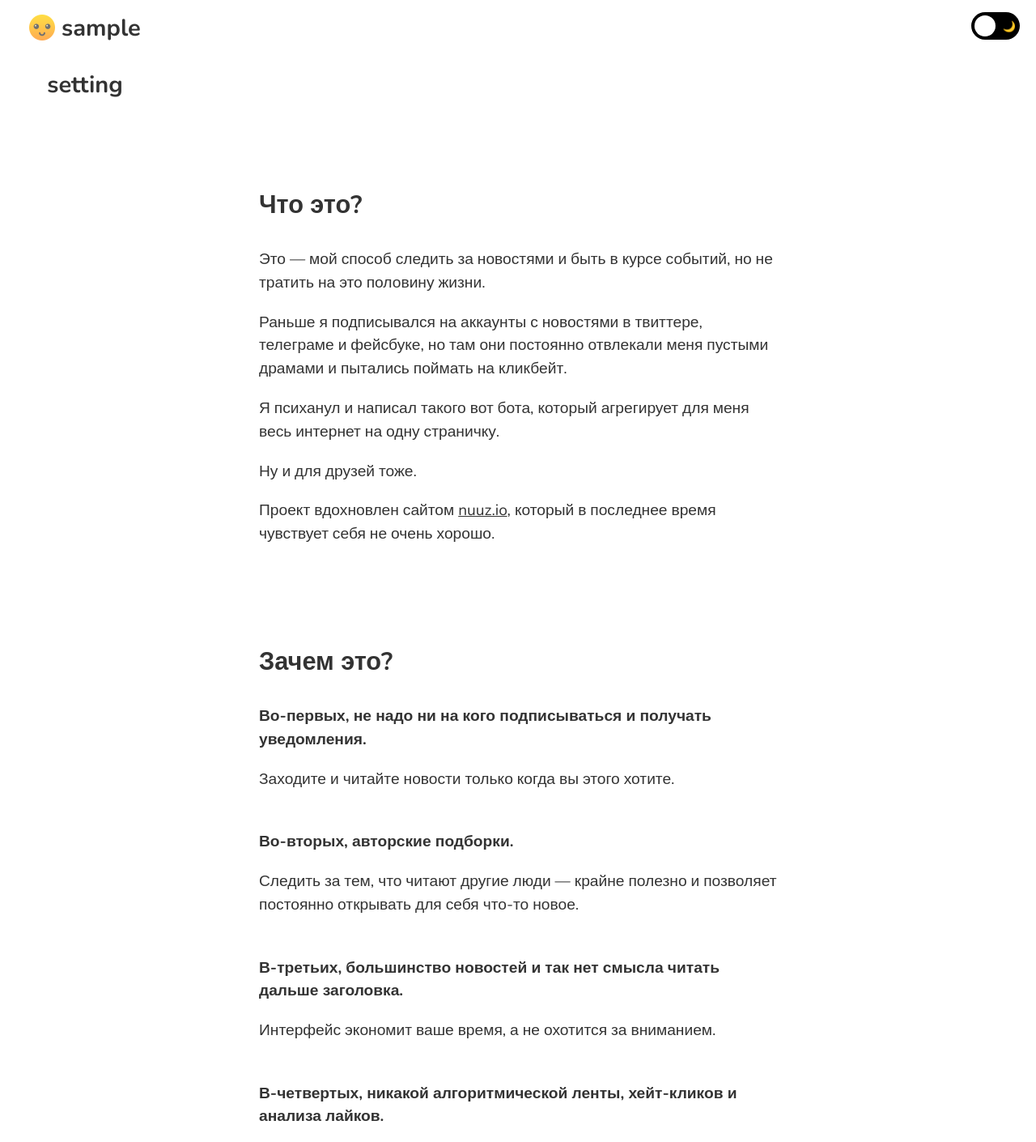
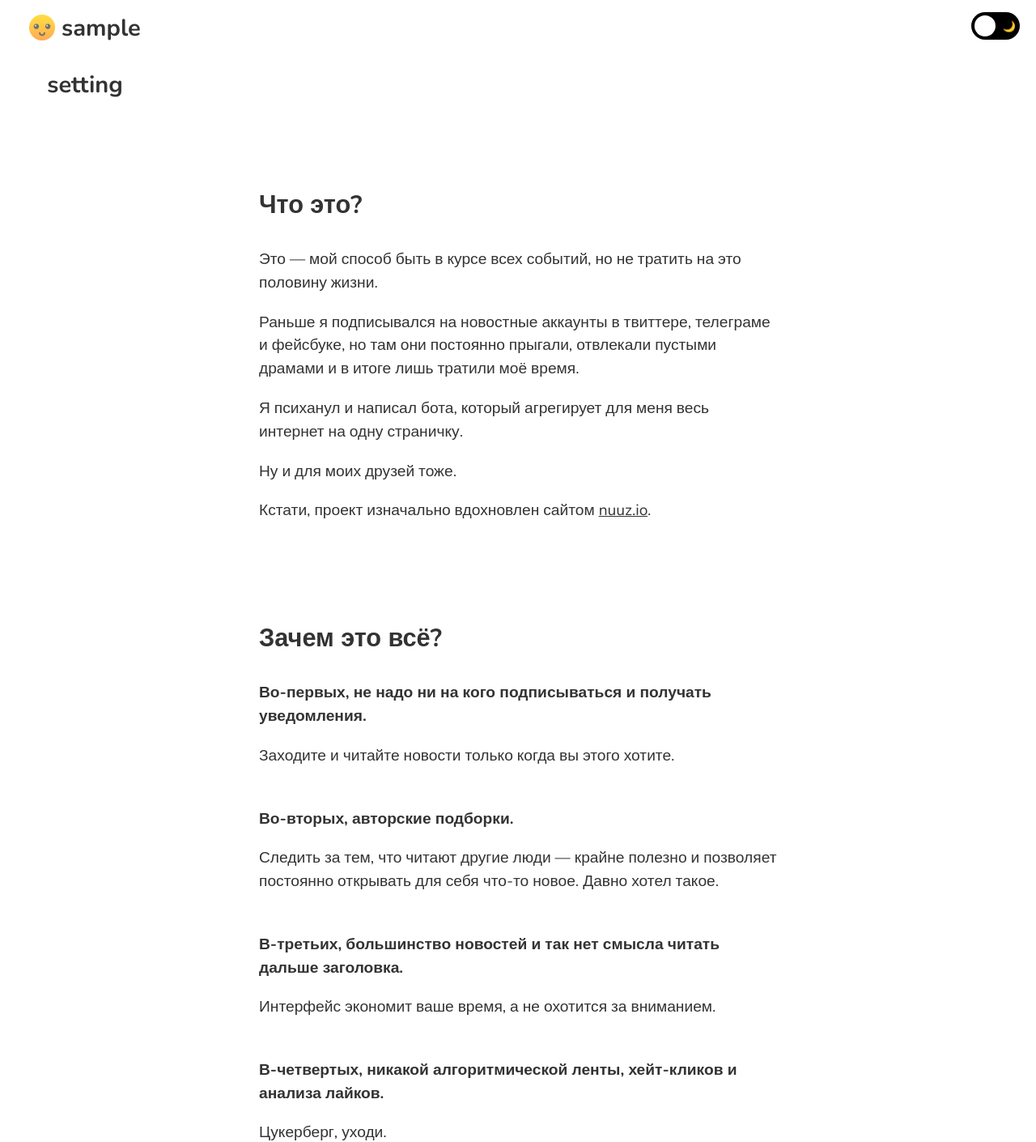
Before and after one commit to vas3k/infomate.club, a Django app: template templates/what.html in a window 1280 px wide. Shown: the top 1410 px of the page at 81% size. Run offline with Django 3.2, Linux system fonts and the light colour scheme; the template is opened without the code that fills it: most values are stand-ins (such as "Sample title", 1, 10 or a date in 2020); some libraries are stand-ins or nearby versions.

Commit message:
Fix wording

```diff
--- a/templates/what.html
+++ b/templates/what.html
@@ -8,30 +8,29 @@
         <h2><a href="#what">Что это?</a></h2>
 
         <p>
-            Это — мой способ следить за новостями и быть в курсе событий, но не тратить на это половину жизни.
+            Это — мой способ быть в курсе всех событий, но не тратить на это половину жизни.
         </p>
 
         <p>
-            Раньше я подписывался на аккаунты с новостями в твиттере, телеграме и фейсбуке,
-            но там они постоянно отвлекали меня пустыми драмами и пытались поймать на кликбейт.
+            Раньше я подписывался на новостные аккаунты в твиттере, телеграме и фейсбуке,
+            но там они постоянно прыгали, отвлекали пустыми драмами и в итоге лишь тратили моё время.
         </p>
 
         <p>
-            Я психанул и написал такого вот бота, который агрегирует для меня весь интернет на одну страничку.
+            Я психанул и написал бота, который агрегирует для меня весь интернет на одну страничку.
         </p>
 
         <p>
-            Ну и для друзей тоже.
+            Ну и для моих друзей тоже.
         </p>
 
         <p>
-            Проект вдохновлен сайтом <a href="http://nullrefer.com/?https://nuuz.io/" referrerpolicy="no-referrer">nuuz.io</a>,
-            который в последнее время чувствует себя не очень хорошо.
+            Кстати, проект изначально вдохновлен сайтом <a href="http://nullrefer.com/?https://nuuz.io/" referrerpolicy="no-referrer">nuuz.io</a>.
         </p>
     </div>
 
     <div class="what-block" id="why">
-        <h2><a href="#why">Зачем это?</a></h2>
+        <h2><a href="#why">Зачем это всё?</a></h2>
 
         <p>
             <strong>Во-первых, не надо ни на кого подписываться и получать уведомления.</strong>
@@ -46,7 +45,7 @@
         </p>
 
         <p>
-            Следить за тем, что читают другие люди — крайне полезно и позволяет постоянно открывать для себя что-то новое.<br><br>
+            Следить за тем, что читают другие люди — крайне полезно и позволяет постоянно открывать для себя что-то новое. Давно хотел такое.<br><br>
         </p>
 
         <p>
@@ -110,13 +109,13 @@
 
         <p>
             Всегда рады новым лицам! Если вы следите за новостями в какой-то области,
-            будь то кино, игры, космос, маркетинг, да что угодно, и могли бы сделать такую же тематическую подборку
+            будь то кино, игры, космос, маркетинг, да что угодно, и могли бы сделать по ней тематическую подборку
             — напишите мне на почту: <a href="mailto:me@vas3k.ru">me@vas3k.ru</a>.
         </p>
 
         <p>
-            Мы всё обсудим лично, и если подборка будет интересной и не дублирует уже имеющиеся,
-            вы присылаете мне список, я ставлю на вас все ссылочки с благодарностями и подборка появится здесь.
+            Мы всё обсудим, и если подборка интересная и не дублирует имеющиеся, вы присылаете мне список,
+            я ставлю на вас все ссылочки с благодарностями и подборка появляется здесь. Всё просто.
         </p>
 
         <p>
@@ -125,16 +124,22 @@
     </div>
 
     <div class="what-block" id="tipidor">
-        <h2><a href="#tipidor">Где мой любимый канал с мемами? Как может автор читать такое говно? Почему подборки платные? Вы идиоты? Кому это нужно вообще?</a></h2>
+        <h2><a href="#tipidor">
+            Где мой любимый канал с мемами? Как может автор читать такое говно? Почему подборки платные? Вы идиоты? Кому это нужно вообще? Не понимаю.
+        </a></h2>
 
         <p>
-            Твоё мнение никому не интересно, признай уже.
-            Ты просто строишь из себя циника в интернете, чтобы притупить гнетущее чувство одиночества внутри.
-            Критика мира позволяет тебе на время забыть о собственном ничтожестве, но это лишь самообман.
+            Твоё мнение в интернете никому не интересно, признай уже.
+            Ты просто строишь из себя циника, чтобы притупить гнетущее чувство одиночества внутри.
+            Критика всего мира позволяет на время забыть о собственном ничтожестве, но это лишь самообман.
         </p>
 
         <p>
             Я сам такой. Обнимемся.
+        </p>
+
+        <p>
+            Не грусти.
         </p>
     </div>
 
```
